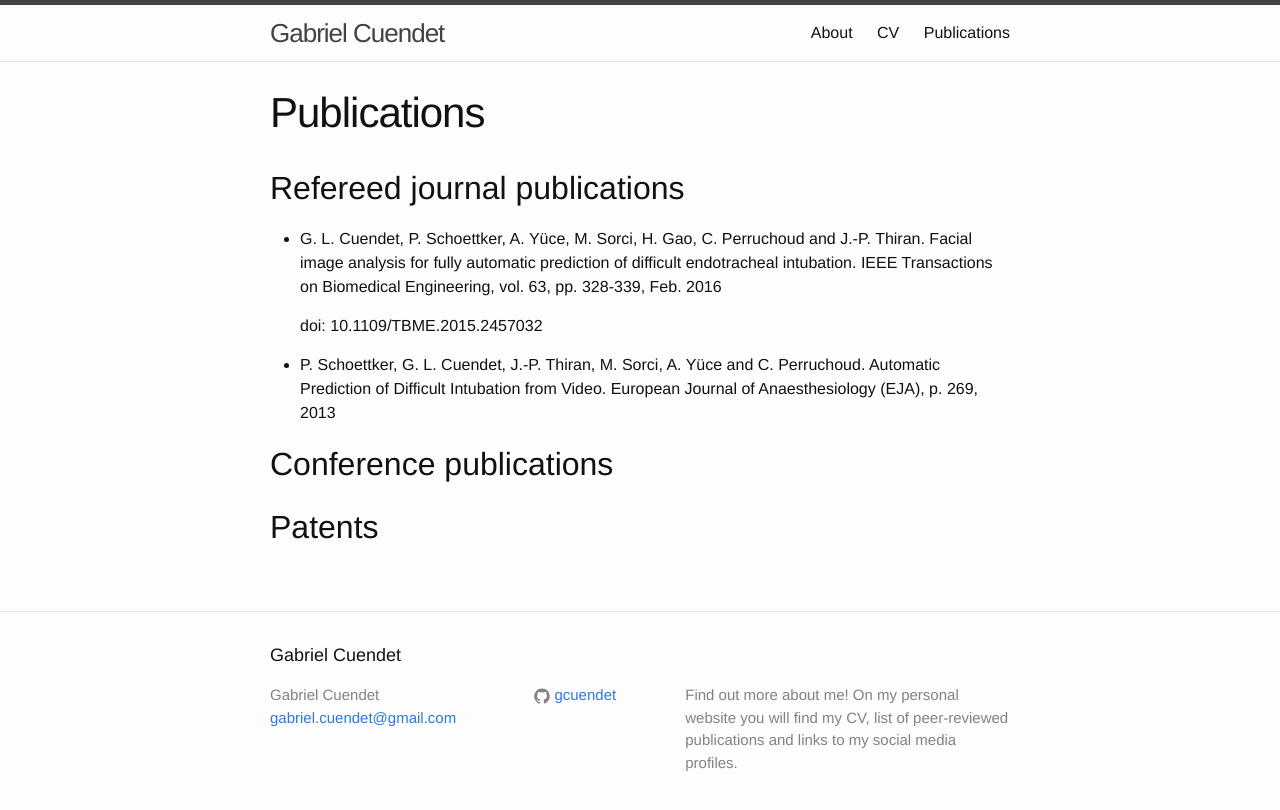
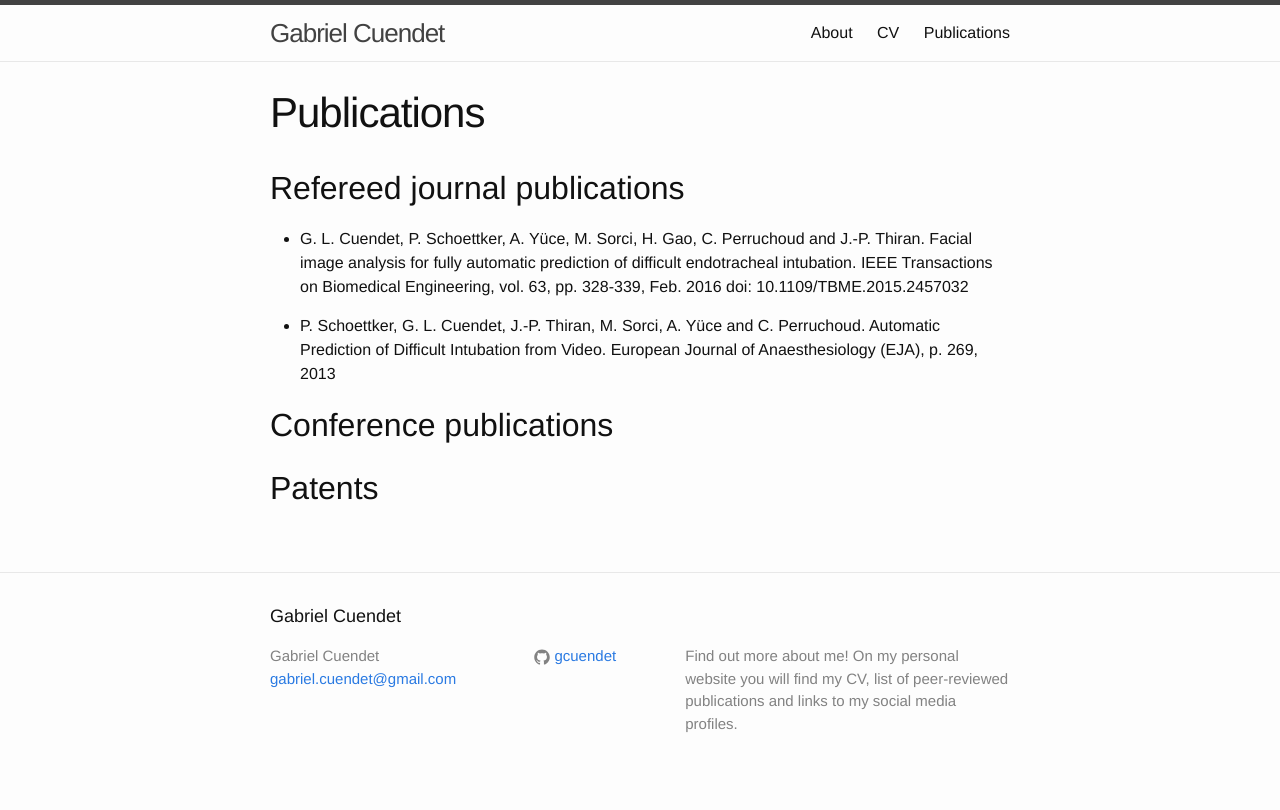
Before and after one commit to gcuendet/gcuendet.github.io, a Jekyll site: the page built from publications.md, in a window 1280 px wide. Shown: the top 810 px of the page. Built offline with Jekyll 4.4.1, drawn with Linux system fonts in a browser that asks for light colours.

Commit message:
Update content

```diff
--- a/publications.md
+++ b/publications.md
@@ -5,16 +5,14 @@ permalink: /publications/
 ---
 ## Refereed journal publications
 
-- G. L. Cuendet, P. Schoettker, A. Yüce, M. Sorci, H. Gao, C. Perruchoud and
-  J.-P. Thiran. Facial image analysis for fully automatic prediction of
-  difficult endotracheal intubation. IEEE Transactions on Biomedical
-  Engineering, vol. 63, pp. 328-339, Feb. 2016
+* G. L. Cuendet, P. Schoettker, A. Yüce, M. Sorci, H. Gao, C. Perruchoud and J.-P. Thiran.
+Facial image analysis for fully automatic prediction of difficult endotracheal intubation.
+IEEE Transactions on Biomedical Engineering, vol. 63, pp. 328-339, Feb. 2016
+doi: 10.1109/TBME.2015.2457032
 
-  doi: 10.1109/TBME.2015.2457032
-
-- P. Schoettker, G. L. Cuendet, J.-P. Thiran, M. Sorci, A. Yüce and
-  C. Perruchoud. Automatic Prediction of Difficult Intubation from Video.
-  European Journal of Anaesthesiology (EJA), p. 269, 2013
+* P. Schoettker, G. L. Cuendet, J.-P. Thiran, M. Sorci, A. Yüce and C. Perruchoud.
+Automatic Prediction of Difficult Intubation from Video.
+European Journal of Anaesthesiology (EJA), p. 269, 2013
 
 ## Conference publications
 
```
Also changed, not shown: cv.md (+5 -7 lines).
